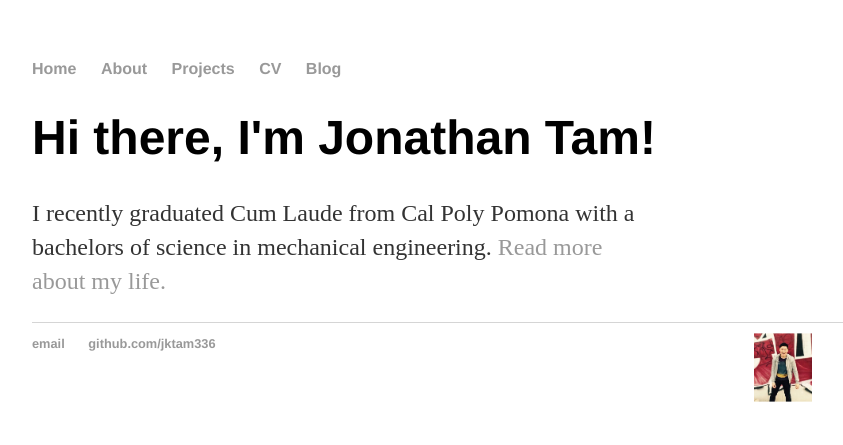
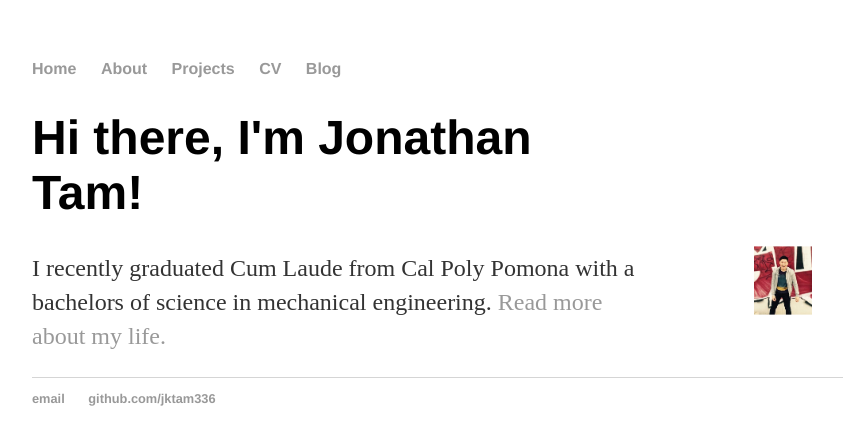
Before and after one commit to jktam336/jktam336.github.io, a Jekyll site: the page built from index.html, in a window 1280 px wide. Shown: the top 445 px of the page, without its empty margins (160-1003 px from the left). Built offline with Jekyll 4.4.1, drawn with Linux system fonts in a browser that asks for light colours.

Commit message:
Playing with order

```diff
--- a/index.html
+++ b/index.html
@@ -3,7 +3,7 @@ layout: default
 title: Jonathan Tam, Mechanical Engineer
 ---
 <div class ="blurb">
+	<img class="profile-pic" src="ME 4 crop 2.png"/>
 	<h1>Hi there, I'm Jonathan Tam!</h1>
-	<img class="profile-pic" src="ME 4 crop 2.png"/>
 	<p>I recently graduated Cum Laude from Cal Poly Pomona with a bachelors of science in mechanical engineering. <a href="/about">Read more about my life.</a></p>
 </div><!-- /.blurb -->
```
